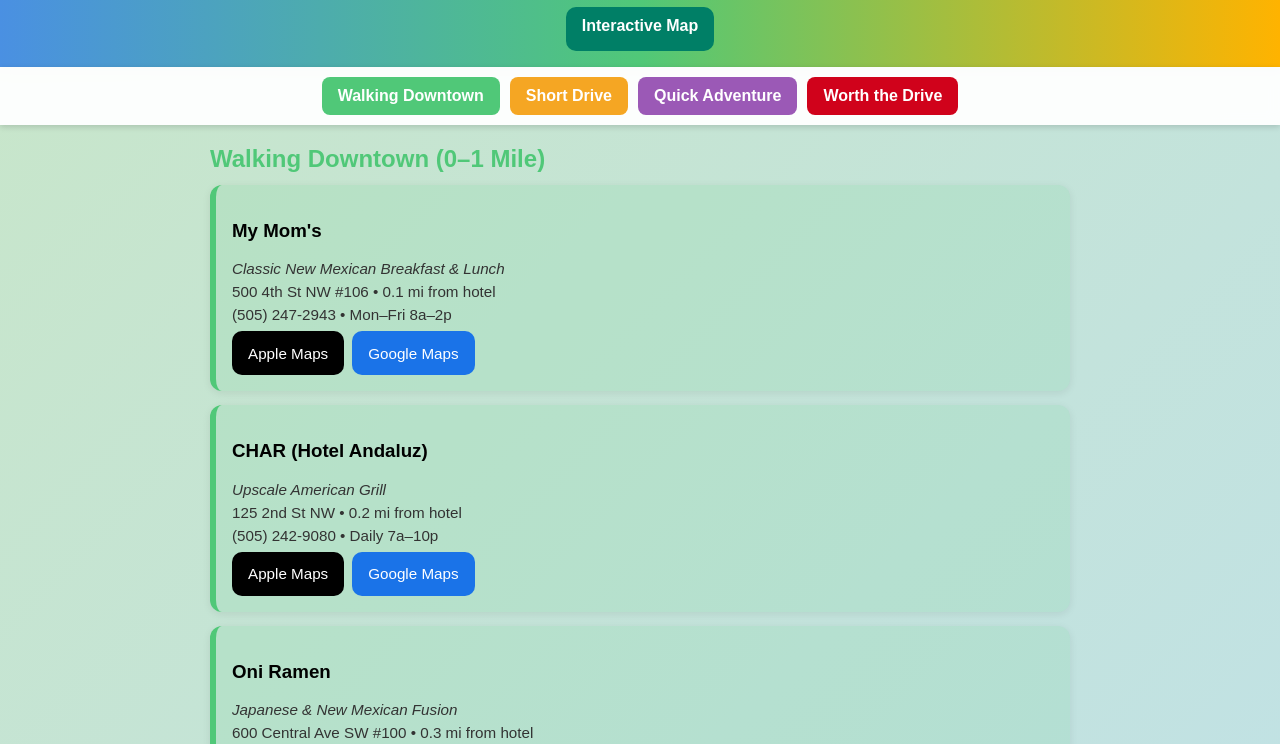
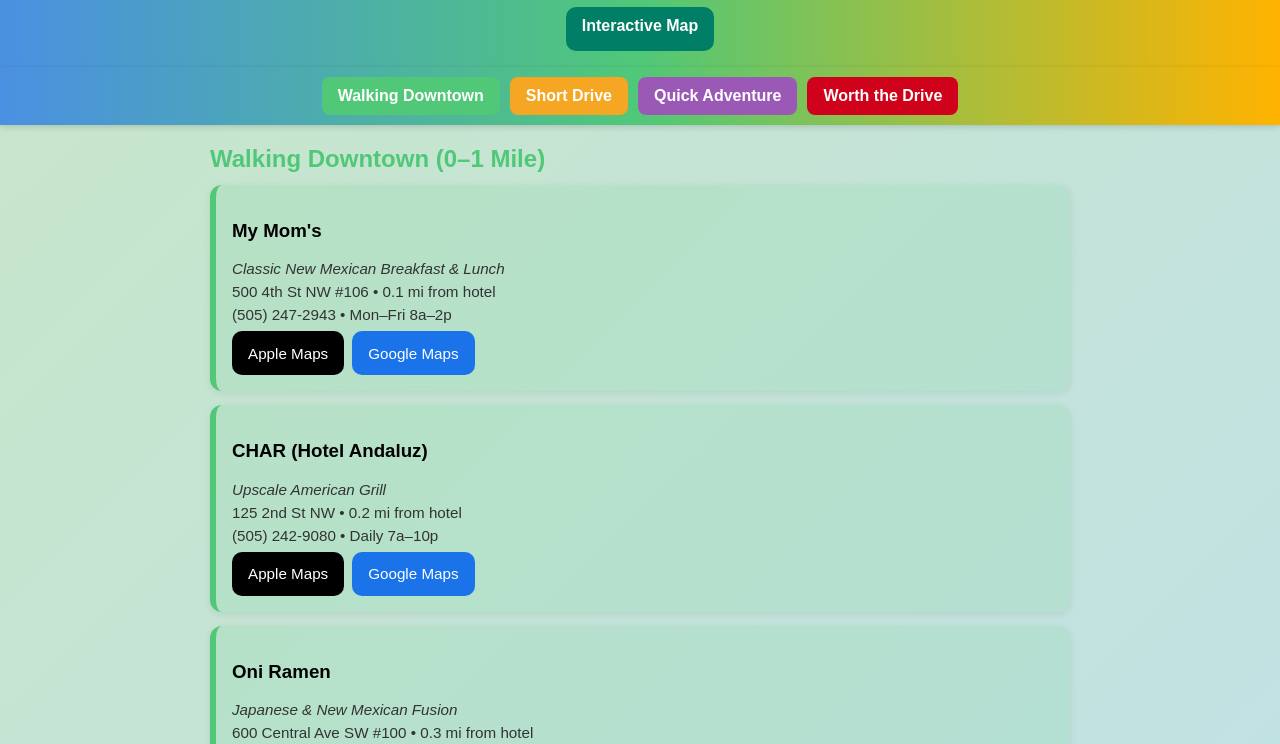
Before and after one commit to domveenine/doubletree-favorites, a plain HTML site: page index.html in a window 1280 px wide. Shown: the part 56-800 px from the top of the page. Drawn offline with Linux system fonts and the light colour scheme.

Commit message:
Change background to a linear gradient

```diff
--- a/index.html
+++ b/index.html
@@ -45,7 +45,7 @@
       justify-content:center;
       flex-wrap:wrap;
       gap:10px;
-      background: rgba(255,255,255,0.95);
+      background: linear-gradient(to right, #4a90e2, #50c878, #ffb300);
       padding:10px;
       box-shadow: 0 2px 6px rgba(0,0,0,0.15);
       backdrop-filter: blur(6px);
```
